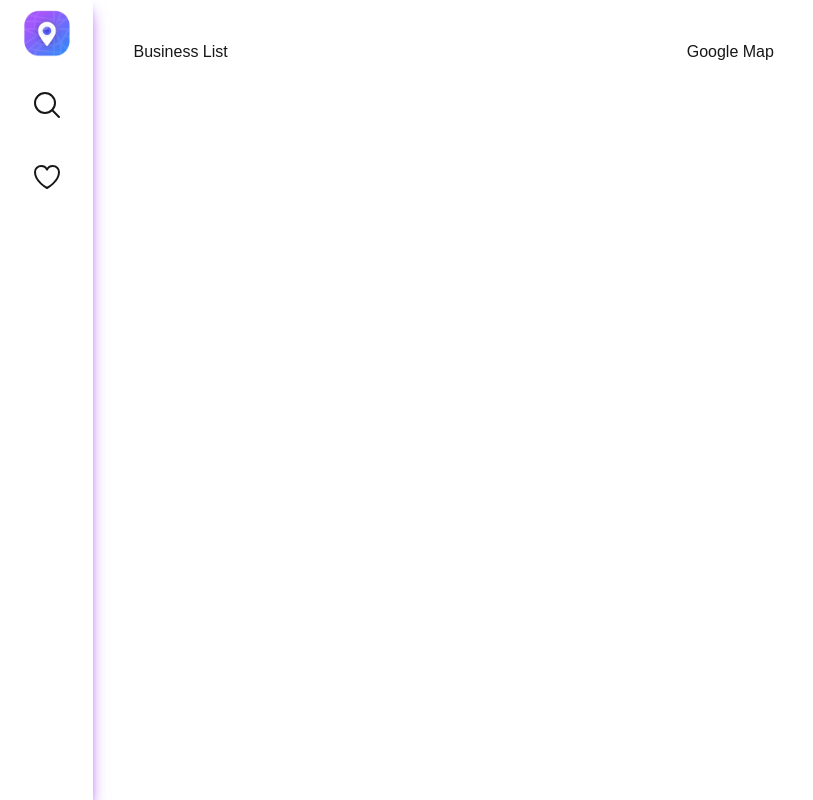
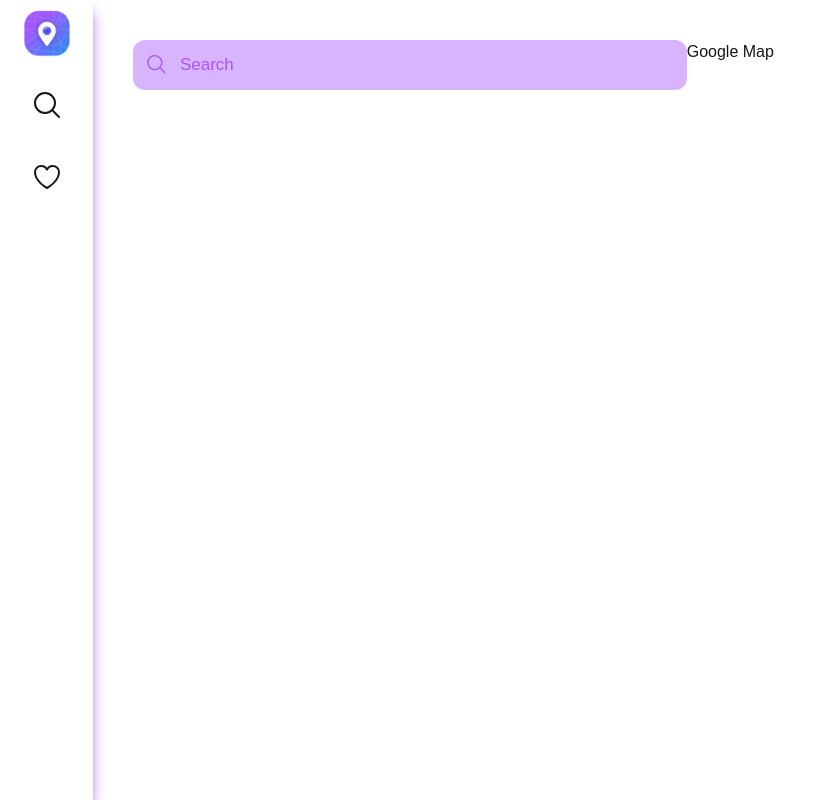
Before and after one commit to ananysagar/quick-locate, a Next.js app: page / in a window 1280 px wide. Shown: the whole page, without its empty margins (0-813 px from the left). Built offline with nearby package versions, Linux system fonts and the light colour scheme.

Commit message:
designing the searchBar

```diff
--- /dev/null
+++ b/components/SearchBar.js
@@ -0,0 +1,30 @@
+import React from "react";
+
+function SearchBar() {
+  return (
+    <div className="flex gap-3 bg-purple-300 p-3 rounded-xl">
+      <svg
+        xmlns="http://www.w3.org/2000/svg"
+        fill="none"
+        viewBox="0 0 24 24"
+        strokeWidth={1.5}
+        stroke="currentColor"
+        className="w-6 h-6 text-purple-500"
+      >
+        <path
+          strokeLinecap="round"
+          strokeLinejoin="round"
+          d="m21 21-5.197-5.197m0 0A7.5 7.5 0 1 0 5.196 5.196a7.5 7.5 0 0 0 10.607 10.607Z"
+        />
+      </svg>
+      <input
+        type="text"
+        placeholder="Search"
+        onKeyDown={(e) => e.key === 'Enter' && console.log(e.target.value)}
+        className="bg-transparent outline-none w-full text-[17px] placeholder-purple-500"
+      />
+    </div>
+  );
+}
+
+export default SearchBar;
--- a/pages/index.js
+++ b/pages/index.js
@@ -1,3 +1,4 @@
+import SearchBar from "@/components/SearchBar";
 import SideNavbar from "@/components/SideNavbar";
 import "tailwindcss/tailwind.css";
 
@@ -6,7 +7,9 @@ export default function Home() {
     <div className="flex">
       <SideNavbar />
       <div className="grid grid-cols-1 md:grid-cols-2 px-6 md:px-10 w-full mt-10">
-        <div>Business List</div>
+        <div>
+          <SearchBar />
+        </div>
         <div>Google Map</div>
       </div>
     </div>
```
